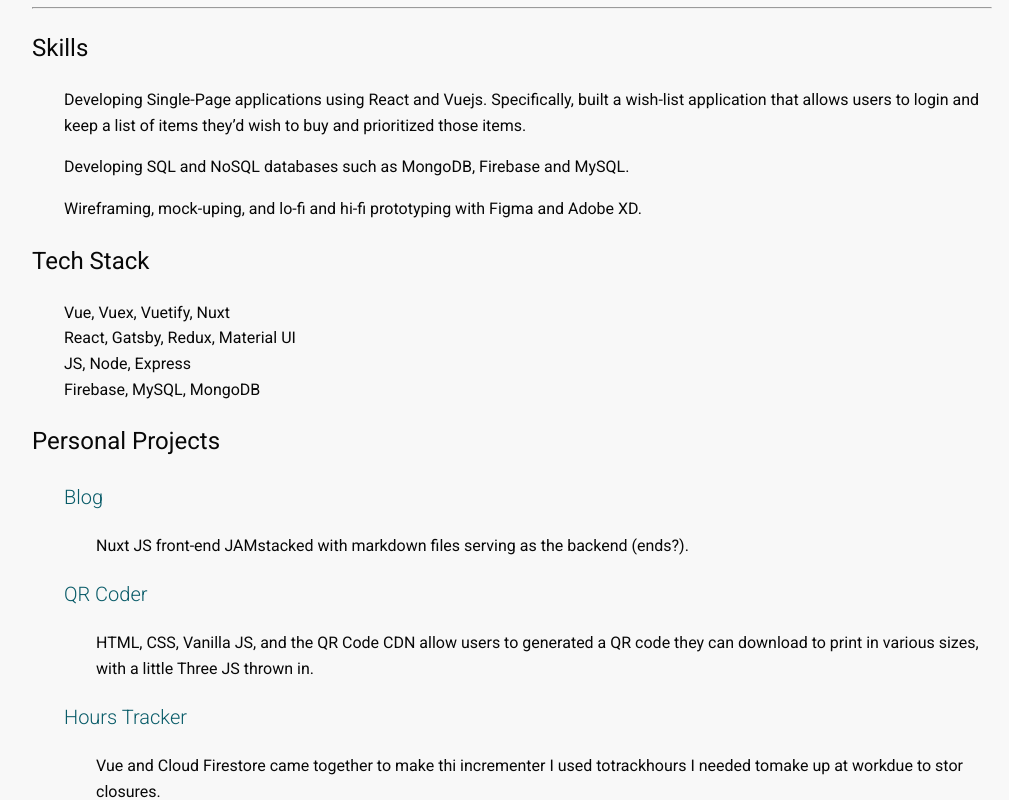
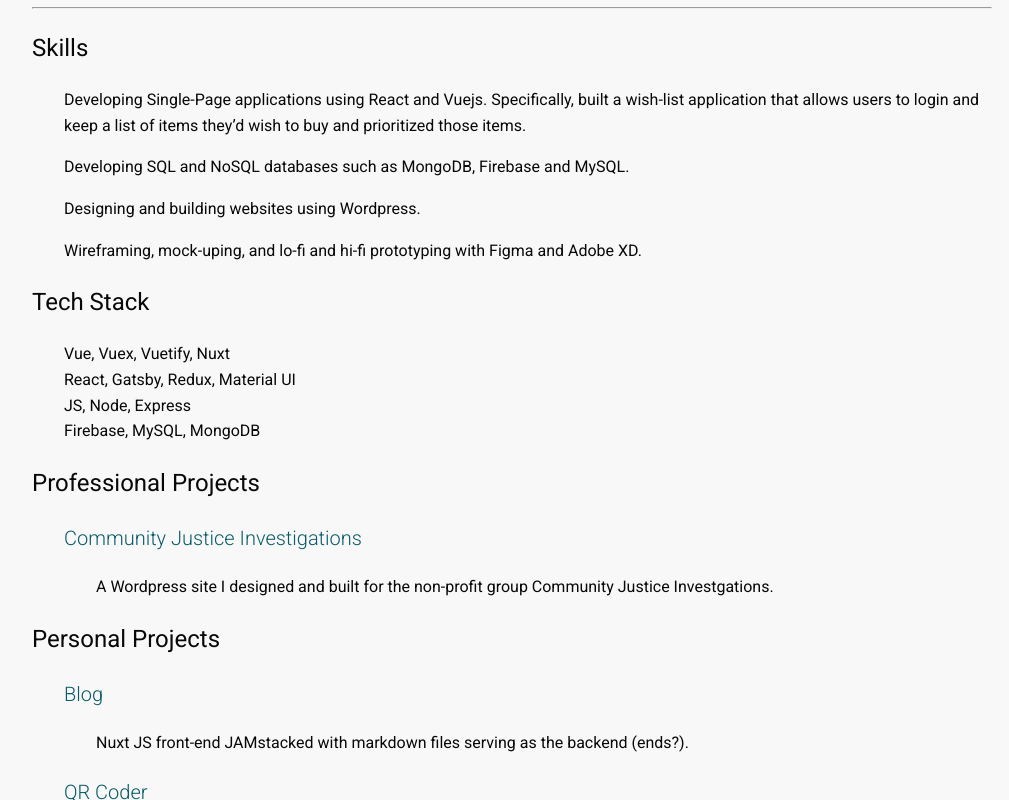
Before and after one commit to Holgermueller/Resume, a website: page index.html in a window 1280 px wide. Shown: the part 378-1178 px from the top of the page, without its empty margins (128-1137 px from the left). Drawn offline with Linux system fonts and the light colour scheme.

Commit message:
updated projects

```diff
--- a/index.html
+++ b/index.html
@@ -72,6 +72,8 @@
           Developing SQL and NoSQL databases such as MongoDB, Firebase and
           MySQL.
         </p>
+
+        <p class="skill">Designing and building websites using Wordpress.</p>
         <p class="skill">
           Wireframing, mock-uping, and lo-fi and hi-fi prototyping with Figma
           and Adobe XD.
@@ -91,6 +93,19 @@
       </div>
 
       <section class="projects">
+        <h2>Professional Projects</h2>
+        <a
+          href="https://communityjusticeinvestigations.org/"
+          class="project-link"
+          target="_blank"
+        >
+          <h3 class="project">Community Justice Investigations</h3></a
+        >
+        <p class="project-description">
+          A Wordpress site I designed and built for the non-profit group
+          Community Justice Investgations.
+        </p>
+
         <h2>Personal Projects</h2>
 
         <a
```
